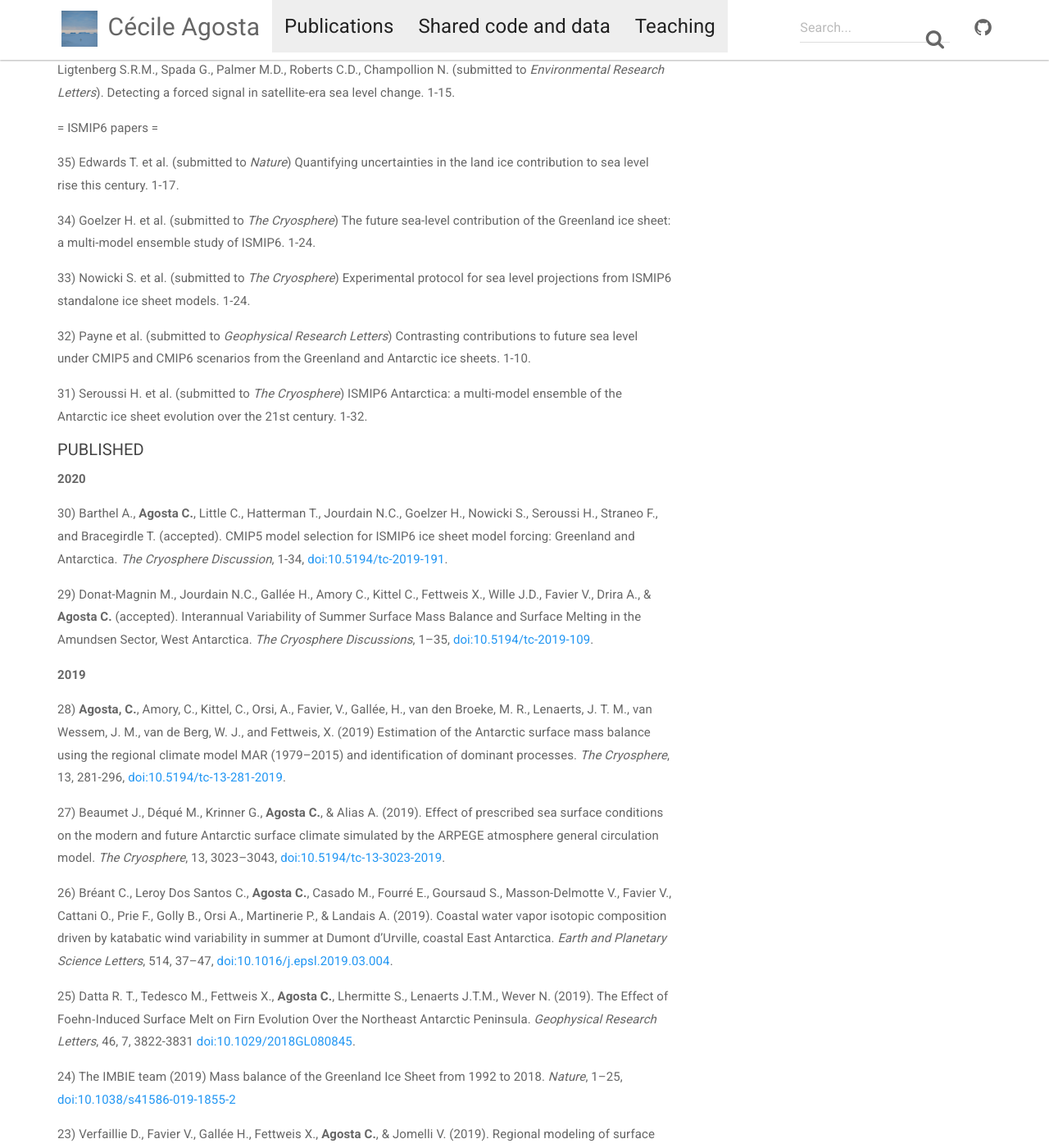
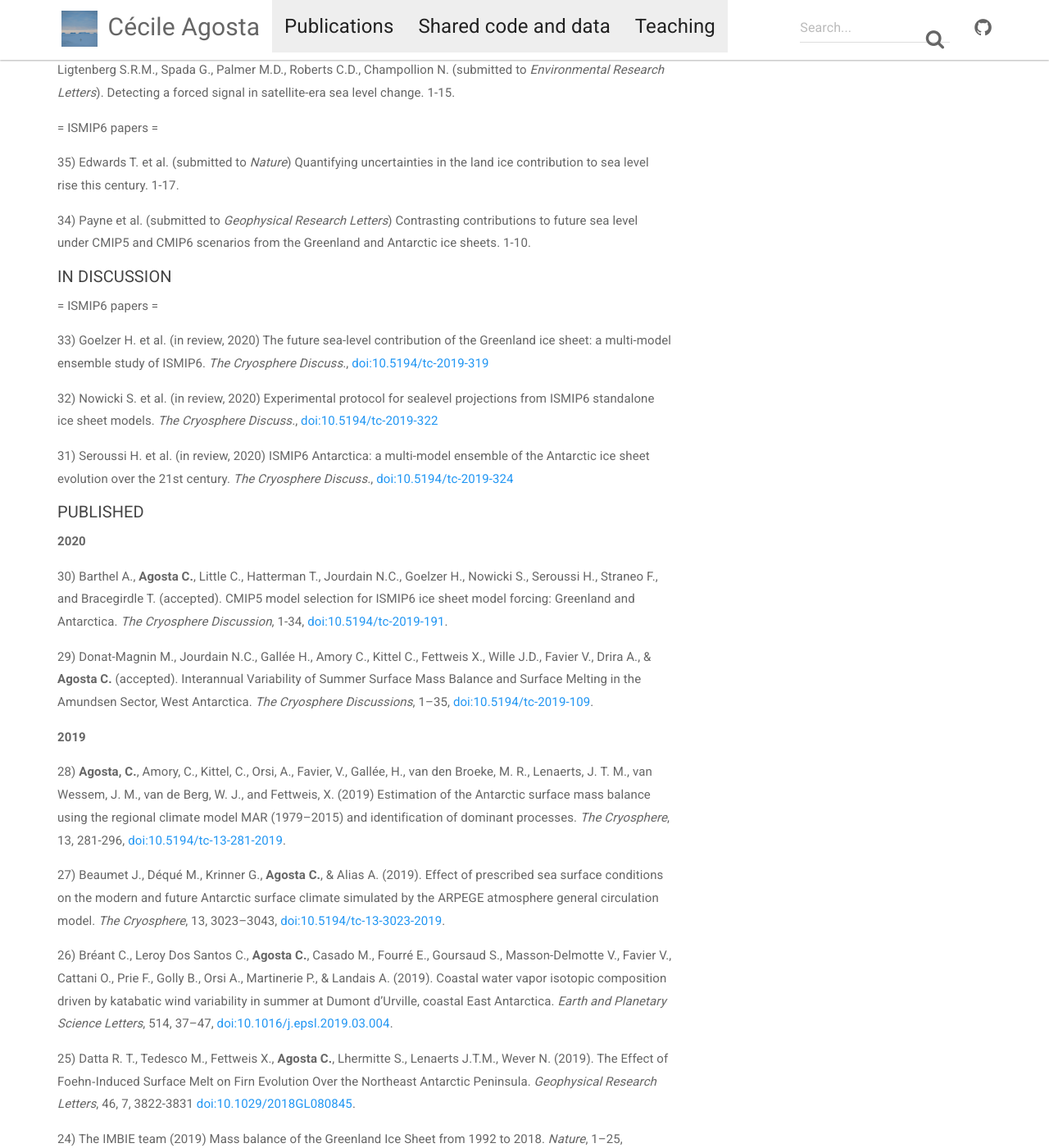
Before and after one commit to cecileagosta/cecileagosta.github.io, a Jekyll site: the page built from _docs/publications.md, in a window 1280 px wide and 1400 px high, scrolled down 335 px. Shown: the whole window at 82% size. Built offline with Jekyll 4.4.1, drawn with Linux system fonts in a browser that asks for light colours; nearby versions of some CDN libraries; some of the changed text lies outside the part shown.

Commit message:
Update publications.md

```diff
--- a/_docs/publications.md
+++ b/_docs/publications.md
@@ -15,13 +15,19 @@ permalink: /publications/
 
 35) Edwards T. et al. (submitted to *Nature*) Quantifying uncertainties in the land ice contribution to sea level rise this century. 1-17.
 
-34) Goelzer H. et al. (submitted to *The Cryosphere*) The future sea-level contribution of the Greenland ice sheet: a multi-model ensemble study of ISMIP6. 1-24.
+34) Payne et al. (submitted to *Geophysical Research Letters*) Contrasting contributions to future sea level under CMIP5 and CMIP6 scenarios from the Greenland and Antarctic ice sheets. 1-10.
 
-33) Nowicki S. et al. (submitted to *The Cryosphere*) Experimental protocol for sea level projections from ISMIP6 standalone ice sheet models. 1-24.
 
-32) Payne et al. (submitted to *Geophysical Research Letters*) Contrasting contributions to future sea level under CMIP5 and CMIP6 scenarios from the Greenland and Antarctic ice sheets. 1-10.
+##### IN DISCUSSION
 
-31) Seroussi H. et al. (submitted to *The Cryosphere*) ISMIP6 Antarctica: a multi-model ensemble of the Antarctic ice sheet evolution over the 21st century. 1-32.
+
+= ISMIP6 papers =
+
+33) Goelzer H. et al. (in review, 2020) The future sea-level contribution of the Greenland ice sheet: a multi-model ensemble study of ISMIP6. *The Cryosphere Discuss.*, [doi:10.5194/tc-2019-319](https://doi.org/10.5194/tc-2019-319)
+
+32) Nowicki S. et al. (in review, 2020) Experimental protocol for sealevel projections from ISMIP6 standalone ice sheet models. *The Cryosphere Discuss.*, [doi:10.5194/tc-2019-322](https://doi.org/10.5194/tc-2019-322)
+
+31) Seroussi H. et al. (in review, 2020) ISMIP6 Antarctica: a multi-model ensemble of the Antarctic ice sheet evolution over the 21st century. *The Cryosphere Discuss.*, [doi:10.5194/tc-2019-324](https://doi.org/10.5194/tc-2019-324)
 
 
 ##### PUBLISHED
@@ -47,7 +53,7 @@ Lenaerts J.T.M., Wever N. (2019). The Effect of Foehn‐Induced Surface Melt on
 
 23) Verfaillie D., Favier V., Gallée H., Fettweis X., **Agosta C.**, & Jomelli V. (2019). Regional modeling of surface mass balance on the Cook Ice Cap, Kerguelen Islands (49°S, 69°E). *Climate Dynamics*, 53, 9-10, 5909–5925 [doi:10.1007/s00382-019-04904-z](https://doi.org/10.1007/s00382-019-04904-z).
 
-22) Wille J.D., Favier V., Dufour A., Gorodetskaya I.V., Turner J., **Agosta C.**, Codron F. (2019). West Antarctic surface melt triggered by atmospheric rivers. *Nature Geoscience*, 1-6, early release [doi:10.1038/s41561-019-0460-1](https://doi.org/10.1038/s41561-019-0460-1).
+22) Wille J.D., Favier V., Dufour A., Gorodetskaya I.V., Turner J., **Agosta C.**, Codron F. (2019). West Antarctic surface melt triggered by atmospheric rivers. *Nature Geoscience*,  12, 911–916 [doi:10.1038/s41561-019-0460-1](https://doi.org/10.1038/s41561-019-0460-1).
 
 **2018**
 
```
